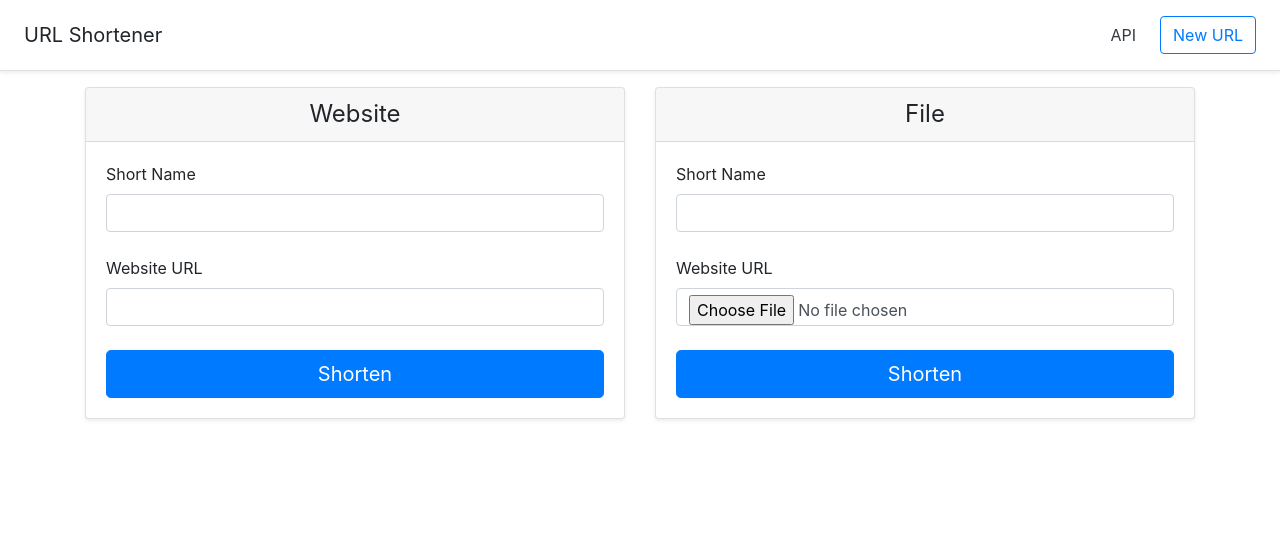
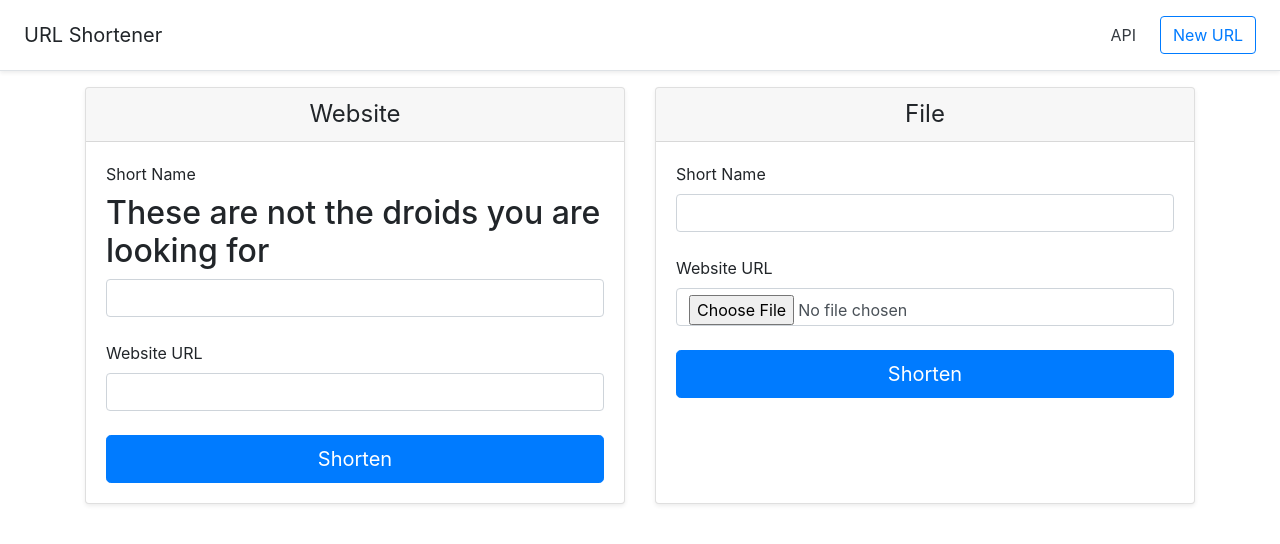
Before and after one commit to kevingonzalez7997/Automizing_Deployment_with_WebHook, a Flask app: page / in a window 1280 px wide. Shown: the top 544 px of the page. Run offline with Flask 2, Linux system fonts and the light colour scheme; some libraries are stand-ins or nearby versions.

Commit message:
Update home.html

```diff
--- a/templates/home.html
+++ b/templates/home.html
@@ -14,6 +14,7 @@
       <div class="card-body">
         <form action="your-url" method="post">
           <label for="code">Short Name</label>
+          <h2>These are not the droids you are looking for</h2>
           <input type="text" class="form-control" name="code" id="code" value="" required>
           <br>
           <label for="url">Website URL</label>
```
